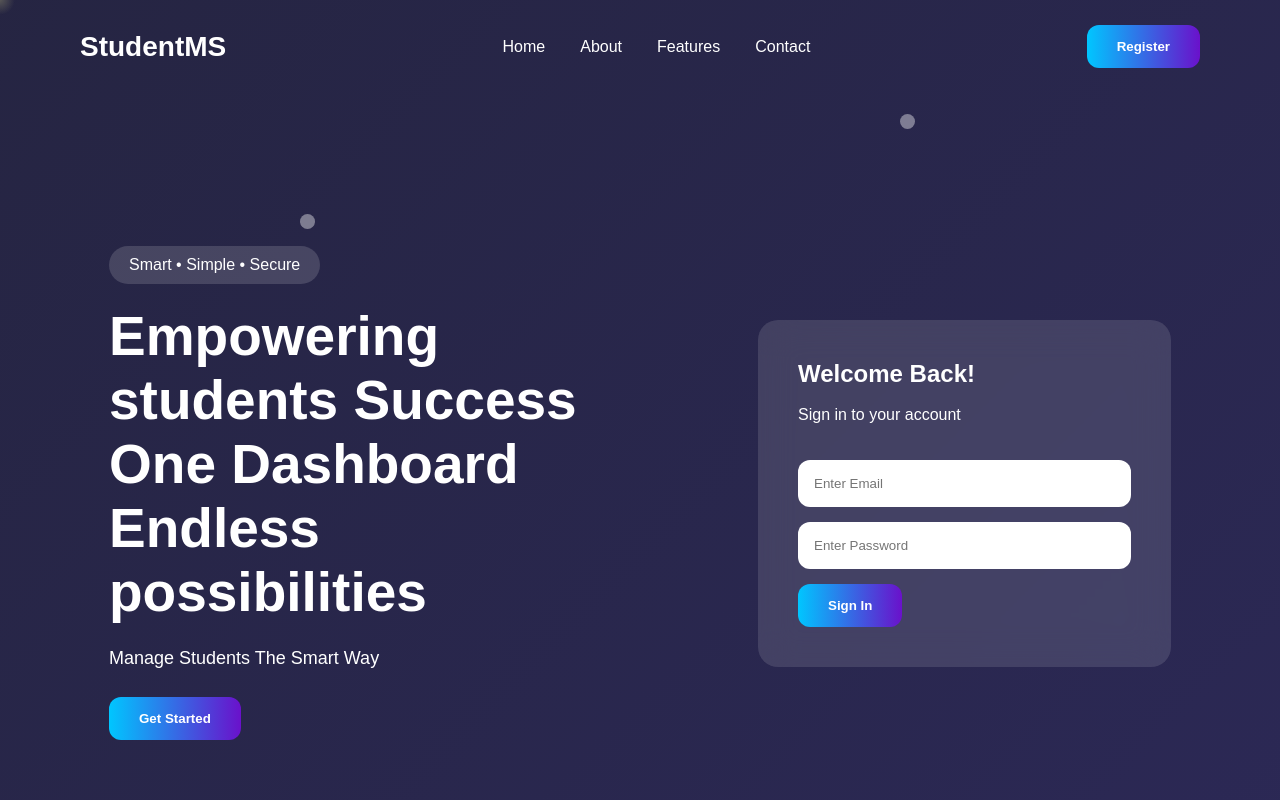
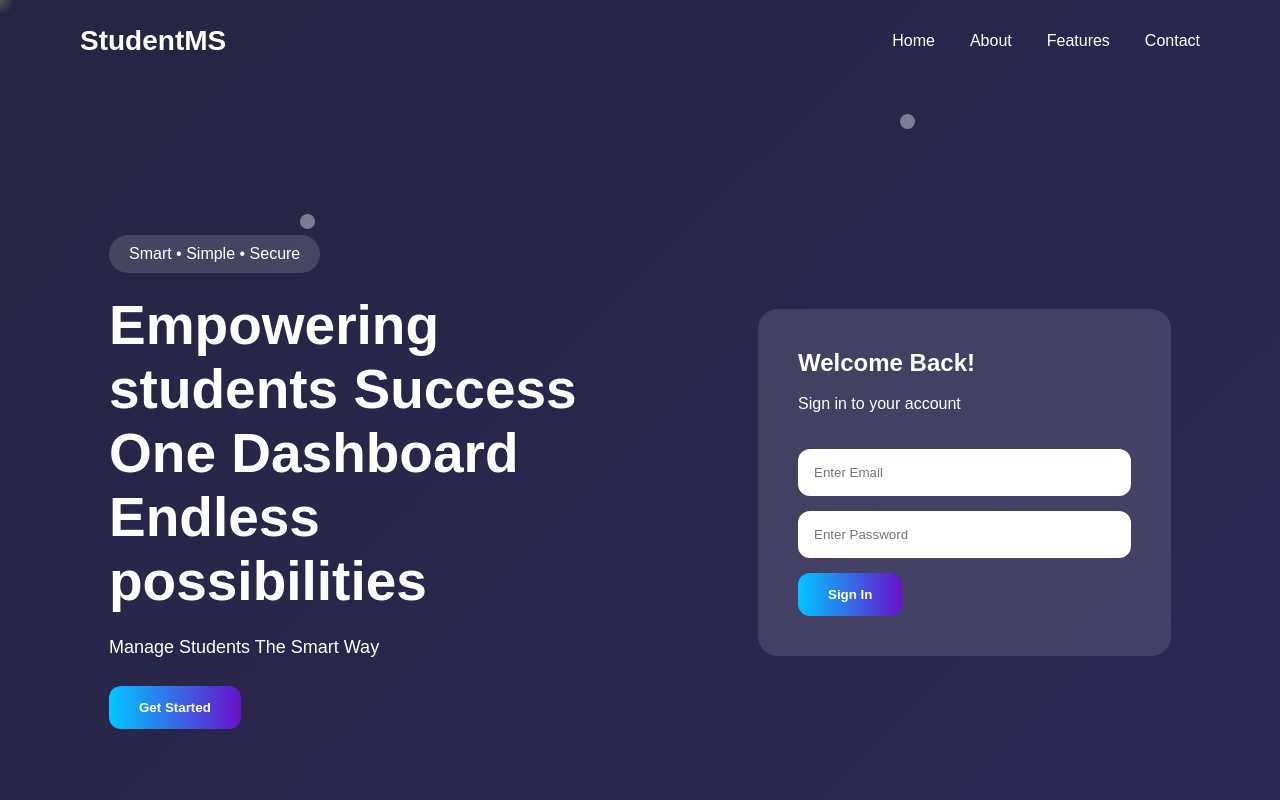
Before and after one commit to zalavadiyayash12/Student-Management-System, a plain HTML site: page frontend/index.html in a window 1280 px wide. Shown: the top 800 px of the page. Drawn offline with Linux system fonts and the light colour scheme.

Commit message:
Comment out Register button in index.html
Comment out the Register button in the navigation.

```diff
--- a/frontend/index.html
+++ b/frontend/index.html
@@ -21,7 +21,7 @@
             <li><a href="#contact">Contact</a></li>
         </ul>
 
-        <button class="login-btn" onclick="showRegister()">Register</button>
+        <!-- <button class="login-btn" onclick="showRegister()">Register</button> -->
     </nav>
 
     <!-- Home -->
```
